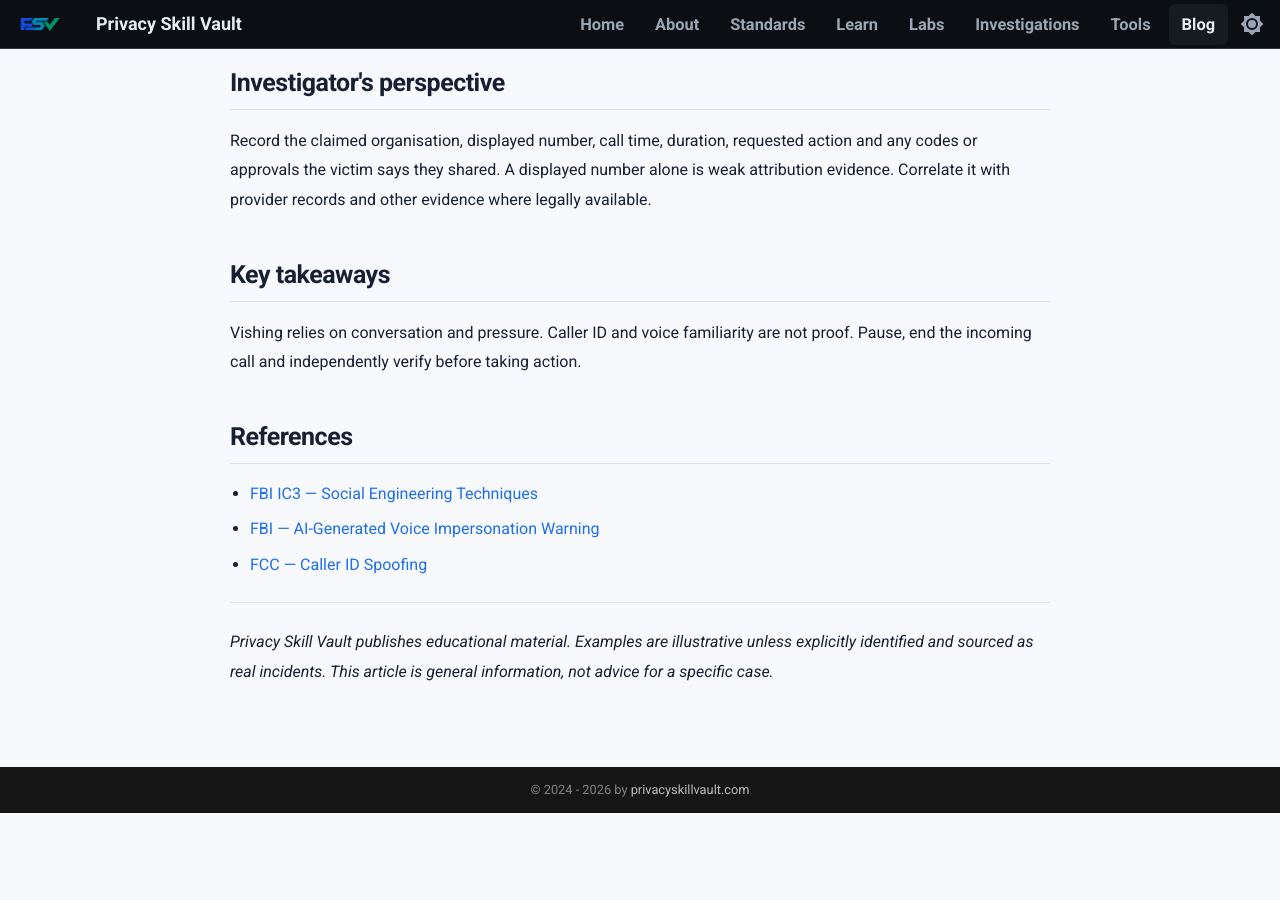
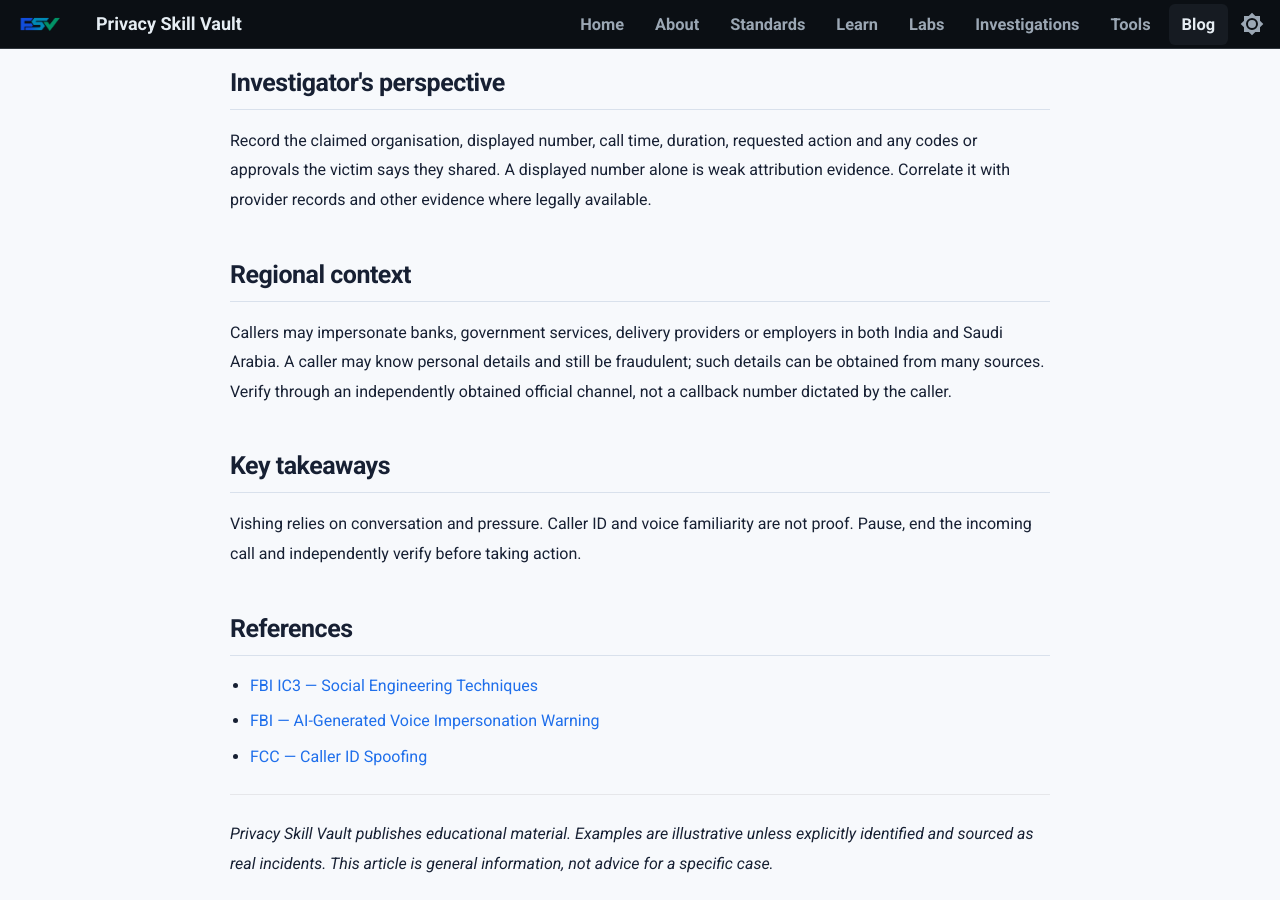
Before and after one commit to PrivacySkillVault/privacyskillvault.github.io, an MkDocs documentation site: the page built from docs/blog/cyber-fraud/vishing-voice-fraud/index.md, in a window 1280 px wide and 900 px high, scrolled down 1476 px. Built offline with MkDocs 1.6.1 and Material for MkDocs 9.7.7, drawn with Linux system fonts in a browser that asks for light colours; before the commit the page ends 2289 px from its top, so only the background shows below that.

Commit message:
Regional context and accuracy review: vishing-voice-fraud

```diff
--- a/docs/blog/cyber-fraud/vishing-voice-fraud/index.md
+++ b/docs/blog/cyber-fraud/vishing-voice-fraud/index.md
@@ -38,6 +38,10 @@ Contact the bank or payment provider immediately using an official channel. Ask
 
 Record the claimed organisation, displayed number, call time, duration, requested action and any codes or approvals the victim says they shared. A displayed number alone is weak attribution evidence. Correlate it with provider records and other evidence where legally available.
 
+## Regional context
+
+Callers may impersonate banks, government services, delivery providers or employers in both India and Saudi Arabia. A caller may know personal details and still be fraudulent; such details can be obtained from many sources. Verify through an independently obtained official channel, not a callback number dictated by the caller.
+
 ## Key takeaways
 
 Vishing relies on conversation and pressure. Caller ID and voice familiarity are not proof. Pause, end the incoming call and independently verify before taking action.
```
